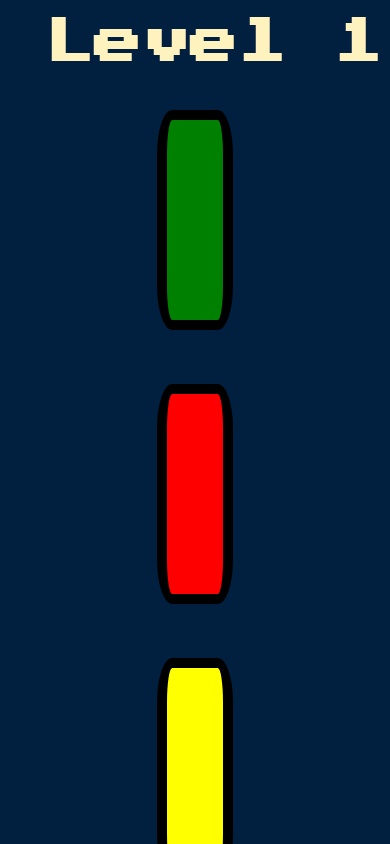
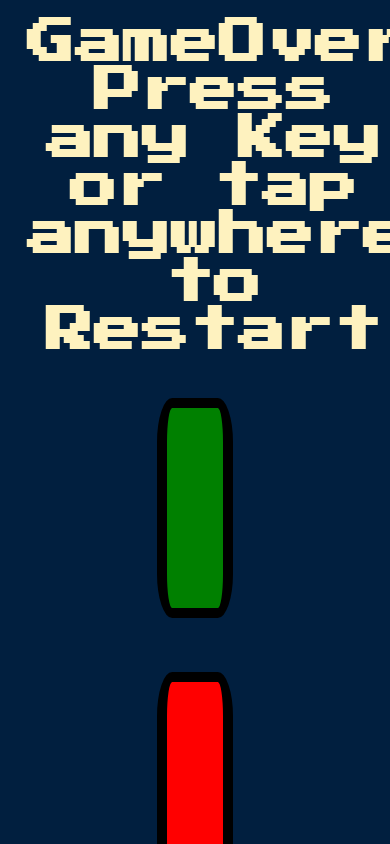
Before and after one commit to Shashank-Sahu/Simon-Game, a plain HTML site: page index.html in a window 390 px wide. Both pictures are taken after a click on the element 195 px from the left and 460 px from the top of the page. Shown: the top 844 px of the page. Drawn offline with nearby package versions, Linux system fonts and the light colour scheme.

Commit message:
Bugs removed for mobile

```diff
--- a/game.js
+++ b/game.js
@@ -1,28 +1,27 @@
-let gameOver = false;
+let gameOver = true;
 const colors = ["red", "green", "yellow", "blue"];
 let playerPattern = [];
 let pattern = [];
 let currentLevel;
-let started = false;
 
 $(document).keypress(function () {
     gameOver = false;
     nextSeq();
 });
 
-$(document).click(function () {
-    gameOver = false;
-    if (!started) {
-        nextSeq();
-        started = true;
-    }
-})
 
 $(".btn").click(function (event) {
     ifPressed(event.currentTarget.id);
     makeSound(event.currentTarget.id);
     playerPattern.push(event.currentTarget.id);
     check(playerPattern.length);
+});
+
+$(".title").click(function (event) {
+    if (gameOver) {
+        gameOver = false;
+        nextSeq();
+    }
 });
 
 function makeSound(id) {
@@ -57,6 +56,8 @@ function getRandom() {
 }
 
 function nextSeq() {
+    if (!gameOver)
+        $(".title").remove();
     var currentColor = colors[getRandom()];
     $("#" + currentColor).fadeOut(100).fadeIn(100);
     makeSound(currentColor);
@@ -68,7 +69,7 @@ function nextSeq() {
 function check(level) {
 
     if (playerPattern[level - 1] !== pattern[level - 1]) {
-        $("h1").text("GameOver Press any Key or refresh to Restart");
+        $("h1").text("GameOver Press any Key or tap anywhere to Restart");
         playerPattern = [];
         pattern = [];
         gameOver = true;
--- a/index.html
+++ b/index.html
@@ -35,6 +35,8 @@
     </div>
 
   </div>
+
+  <h2 class="title">Start</h2>
   <script src="https://ajax.googleapis.com/ajax/libs/jquery/3.5.1/jquery.min.js"></script>
   <script src="./game.js"></script>
 
--- a/styles.css
+++ b/styles.css
@@ -4,6 +4,13 @@ body {
 }
 
 #level-title {
+  font-family: 'Press Start 2P', cursive;
+  font-size: 3rem;
+  margin: 5%;
+  color: #FEF2BF;
+}
+
+.title {
   font-family: 'Press Start 2P', cursive;
   font-size: 3rem;
   margin: 5%;
```
